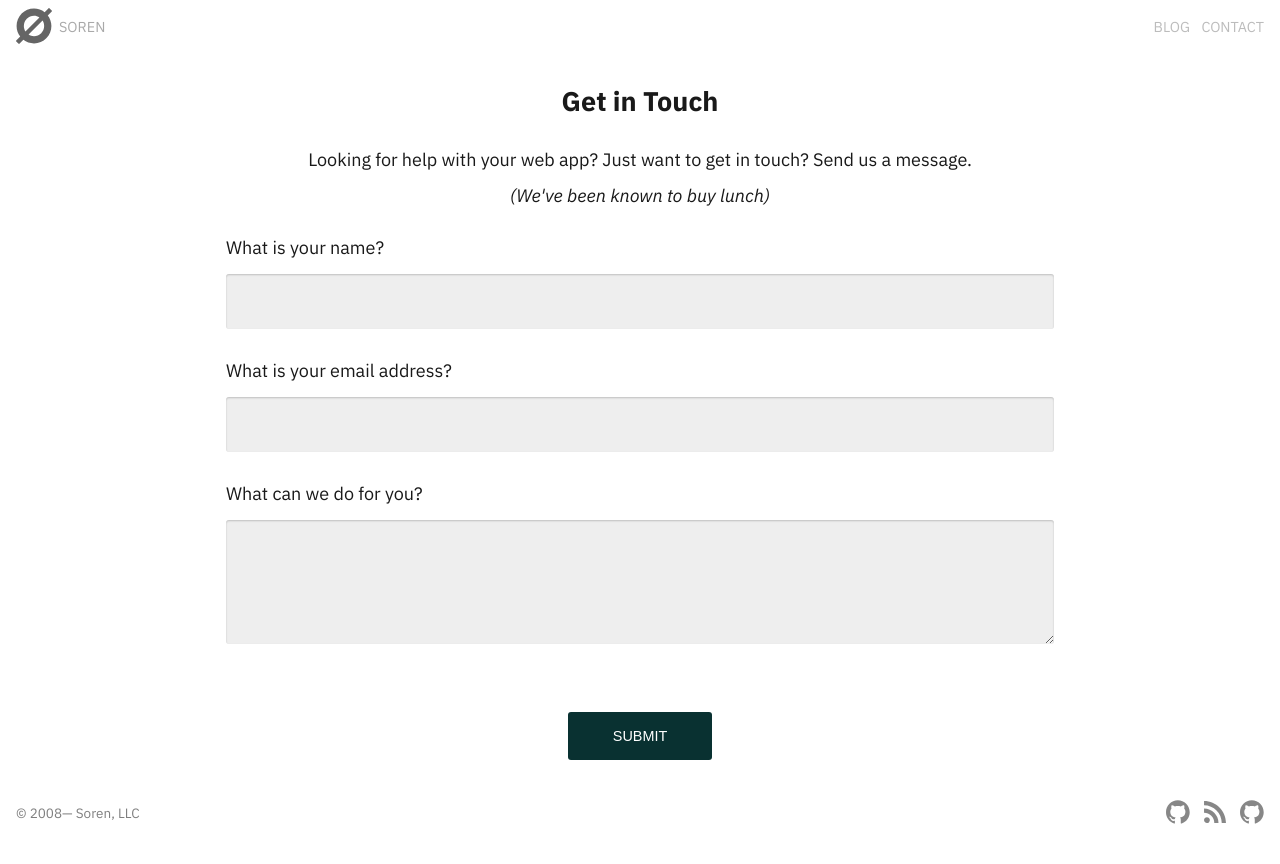
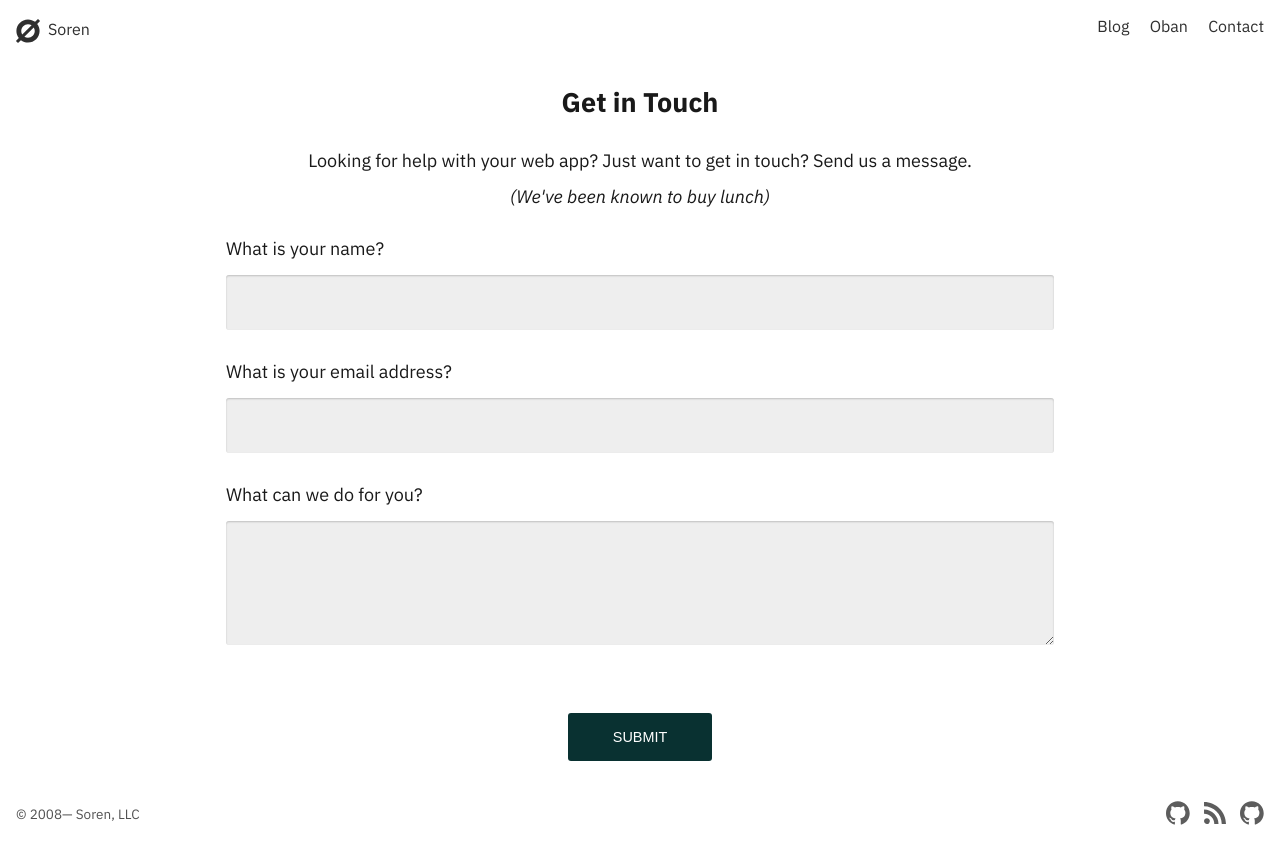
Before and after one commit to sorentwo/soren-website, a Jekyll site: the page built from contact/index.html, in a window 1280 px wide. Shown: the top 864 px of the page. Built offline with Jekyll 4.4.1, drawn with Linux system fonts in a browser that asks for light colours.

Commit message:
Add oban link to header and increase contrast

```diff
--- a/_includes/header.html
+++ b/_includes/header.html
@@ -1,18 +1,17 @@
 <header>
   {% if page.theme == "light" %}
   <a class="header-link--logo" href="/" title="Soren Home">
-    <svg class="header-logo" width="36px" height="36px" viewBox="0 0 254 254" version="1.1" xmlns="http://www.w3.org/2000/svg" xmlns:xlink="http://www.w3.org/1999/xlink">
+    <svg class="header-logo" width="24px" height="24px" viewBox="0 0 254 254" version="1.1" xmlns="http://www.w3.org/2000/svg" xmlns:xlink="http://www.w3.org/1999/xlink">
       <g id="soren-logo" fill="none" fill-rule="nonzero">
         <path d="M253.52,21.272 C253.52,20.234 253.098,19.22 252.364,18.484 L235.516,1.636 C233.976,0.096 231.48,0.096 229.942,1.636 L201.908,29.67 C181.176,13.69 155.2,4.184 127,4.184 C59.172,4.184 4.184,59.172 4.184,127 C4.184,155.2 13.69,181.176 29.668,201.908 L1.636,229.94 C0.902,230.674 0.48,231.69 0.48,232.73 C0.48,233.768 0.902,234.78 1.636,235.516 L18.486,252.368 C19.22,253.102 20.234,253.522 21.274,253.522 C22.314,253.522 23.326,253.102 24.062,252.368 L52.094,224.336 C72.824,240.312 98.802,249.816 127.002,249.816 C194.83,249.816 249.816,194.832 249.816,127.002 C249.816,98.802 240.312,72.824 224.334,52.092 L252.366,24.06 C253.098,23.326 253.52,22.31 253.52,21.272 Z M55.426,127 C55.426,107.88 62.872,89.908 76.39,76.39 C89.908,62.872 107.882,55.426 127,55.426 C140.716,55.426 153.844,59.258 165.158,66.418 L66.416,165.158 C59.258,153.844 55.426,140.716 55.426,127 Z M198.574,127 C198.574,146.118 191.128,164.09 177.61,177.61 C164.092,191.13 146.118,198.576 127,198.576 C113.284,198.576 100.156,194.74 88.84,187.584 L187.582,88.84 C194.74,100.156 198.574,113.284 198.574,127 Z" id="Shape"></path>
       </g>
-    </svg>
-
-    <span class="header-type">Soren</span>
+    </svg><span class="header-type">Soren</span>
   </a>
   {% endif %}
 
   <nav id="header-nav" class="header-nav">
     <a class="header-link" href="/blog">Blog</a>
+    <a class="header-link" href="https://getoban.pro">Oban</a>
     <a class="header-link" href="/contact" class="contact">Contact</a>
   </nav>
 </header>
--- a/css/styles.scss
+++ b/css/styles.scss
@@ -38,7 +38,7 @@ body.light {
   background: $color-bright;
   color: $color-darkest;
 
-  --header-color: rgb(85, 85, 85);
+  --header-color: rgb(25, 25, 25);
 }
 
 // Header
@@ -48,21 +48,20 @@ header {
   padding: 0.5rem 1rem;
 
   a {
-    font-size: 0.8em;
-    opacity: 0.7;
-    text-transform: uppercase;
+    color: var(--header-color);
+    font-size: 1rem;
+    opacity: 0.9;
   }
 
   a:hover {
     opacity: 1;
-    text-decoration: none;
   }
 }
 
 .header-logo {
   display: inline-block;
-  vertical-align: top;
-  margin-right: 0.25em;
+  vertical-align: middle;
+  margin-right: 8px;
 }
 
 .header-type {
@@ -79,11 +78,13 @@ header {
 }
 
 .header-link {
-  margin-left: 0.5em;
+  margin-left: 1rem;
 }
 
 .header-link--logo {
   opacity: 0.9;
+  line-height: 2;
+  text-decoration: none;
 }
 
 // Main
```
